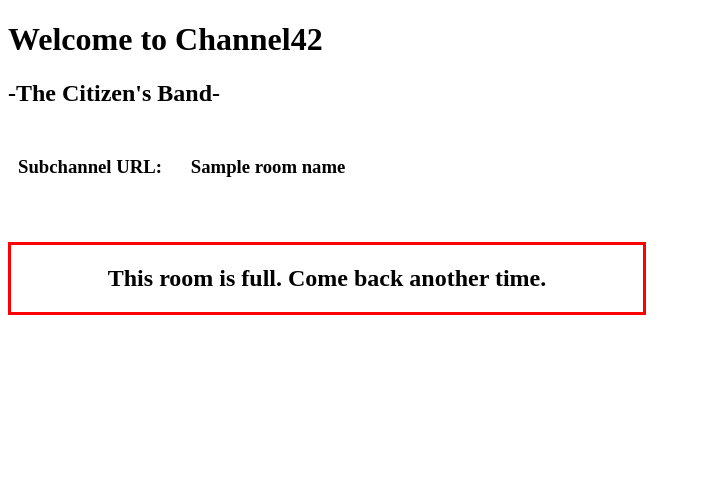
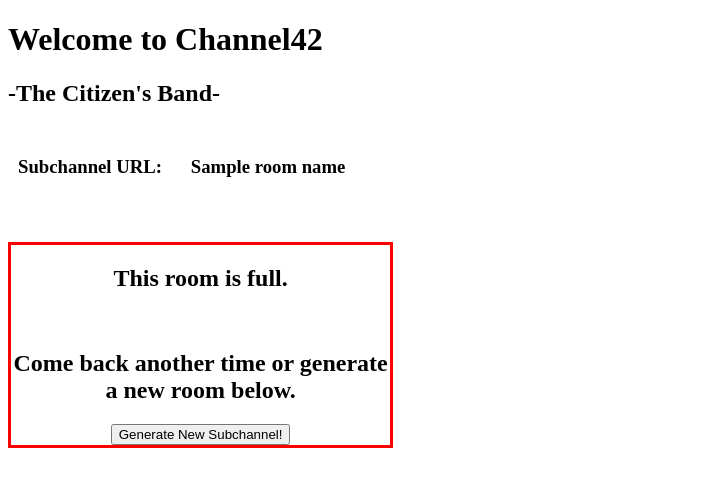
Before and after one commit to purplefloyd14/scotus_proj, a Django app: template channel19/chat/templates/chat/room_full.html in a window 1280 px wide. Shown: the top 487 px of the page, without its empty margins (0-701 px from the left). Run offline with Django 4.2, Linux system fonts and the light colour scheme; the template is opened without the code that fills it: most values are stand-ins (such as "Sample title", 1, 10 or a date in 2020).

Commit message:
everything looking good. Nice progress today.

```diff
--- a/channel19/chat/templates/chat/room_full.html
+++ b/channel19/chat/templates/chat/room_full.html
@@ -22,7 +22,13 @@
         <br>
         <br>
         <div class="full-room-main-box">
-            <h2>This room is full. Come back another time.</h2>
+            <h2>This room is full. </h2> <br><h2>Come back another time or generate a new room below.</h2>
+            <div class="bottom blue">
+                <form action="{% url 'chat:generate' %}" method="post">
+                    {% csrf_token %}
+                    <input type="submit" value="Generate New Subchannel!">
+                </form>
+            </div>
         </div>
     </body>
 </html>
--- a/channel19/static/css/misc.css
+++ b/channel19/static/css/misc.css
@@ -1,5 +1,5 @@
 .full-room-main-box {
    border: 3px solid red;
-   width: 50%;
+   width: 30%;
    text-align: center;
   }
```
